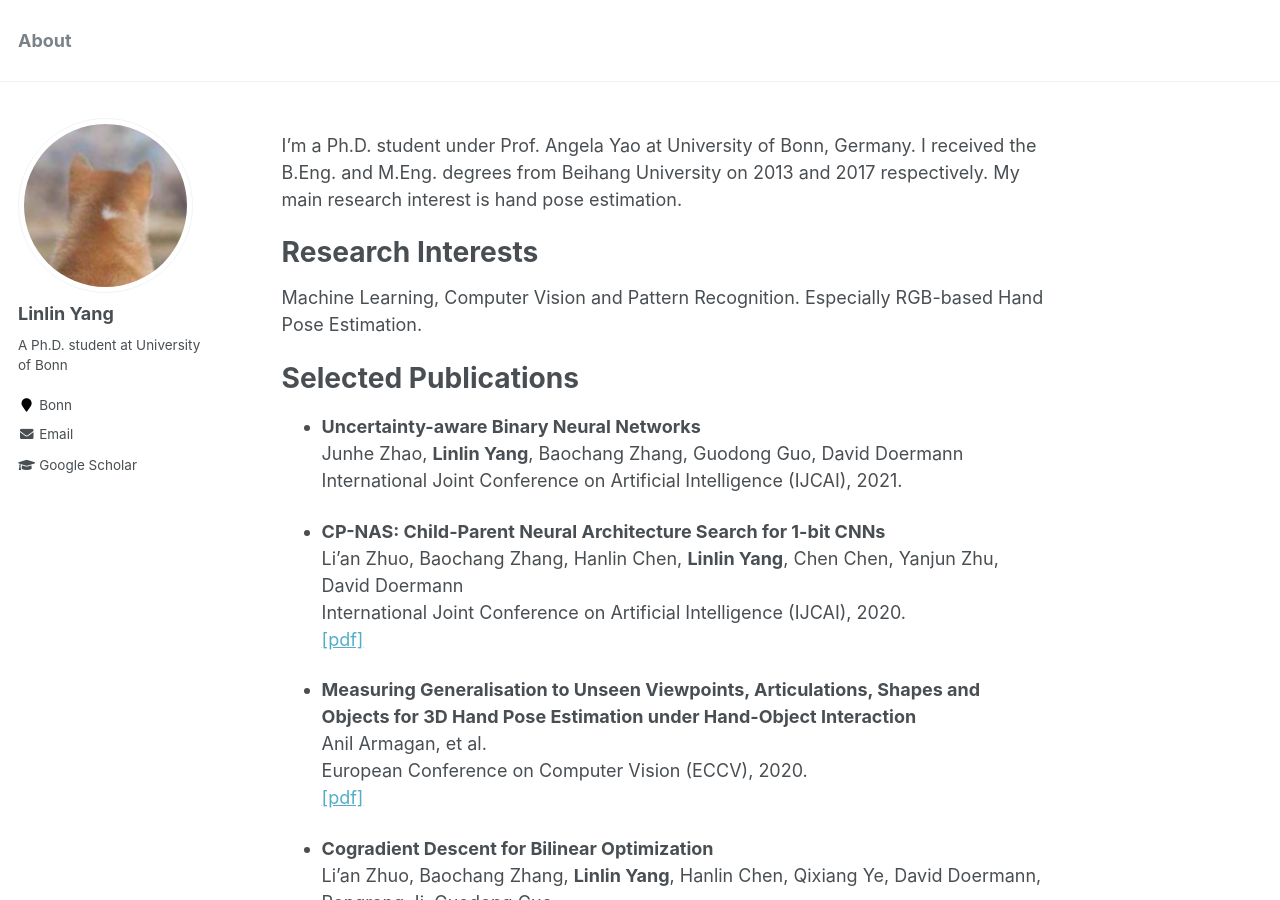
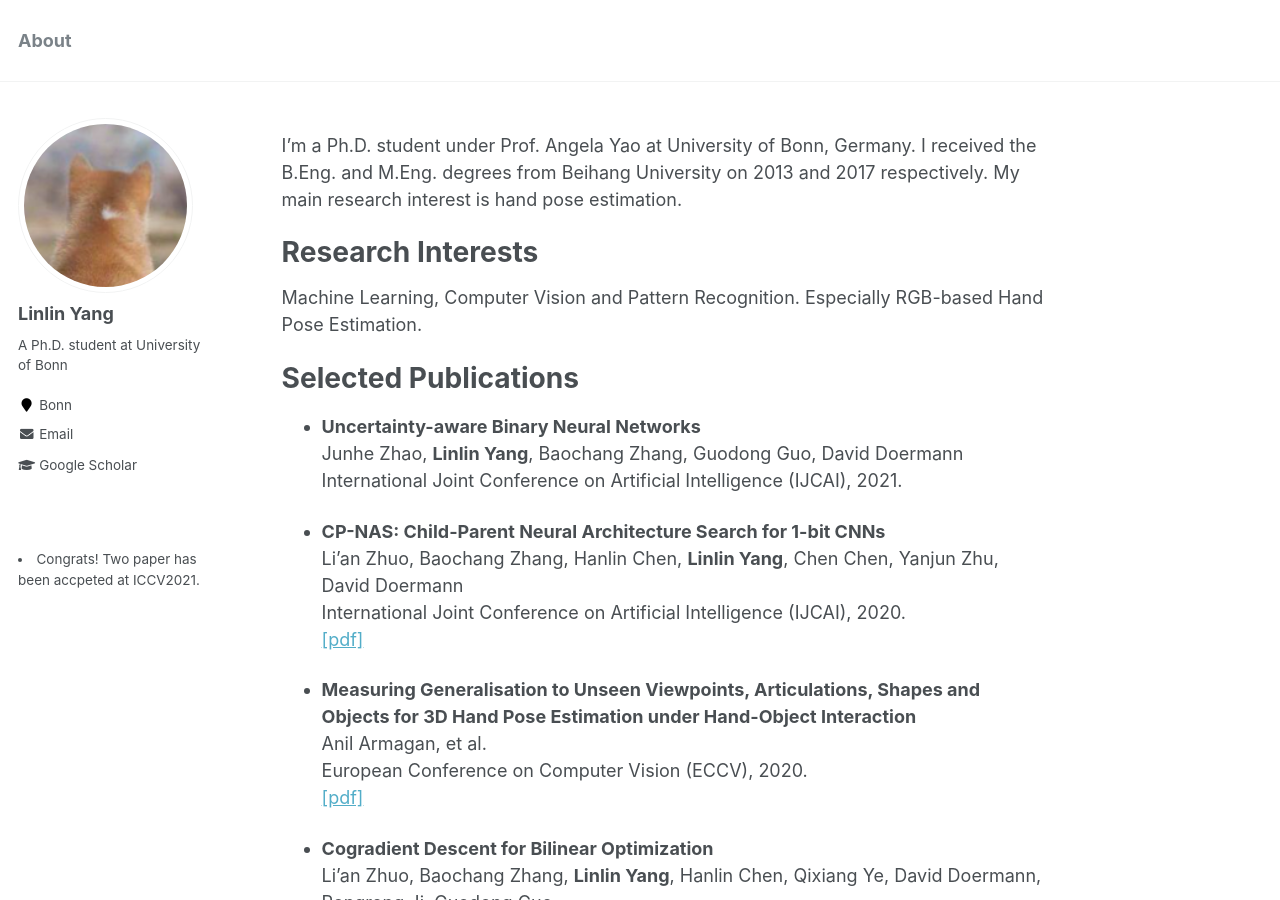
Before and after one commit to bestonebyone/mu4yang, a Jekyll site: the page built from _pages/about.md, in a window 1280 px wide and 900 px high. Built offline with Jekyll 4.4.1, drawn with Linux system fonts in a browser that asks for light colours.

Commit message:
add event

```diff
--- a/_includes/event.html
+++ b/_includes/event.html
@@ -1,8 +1,6 @@
-<!--
-<h2>News</h2>
+<h2></h2>
 <br />
 
 <li>
-Congrats! One paper has been accpeted at ICCV2019.
+Congrats! Two paper has been accpeted at ICCV2021.
 </li>
--->
```
Also changed, not shown: 2 other files.
